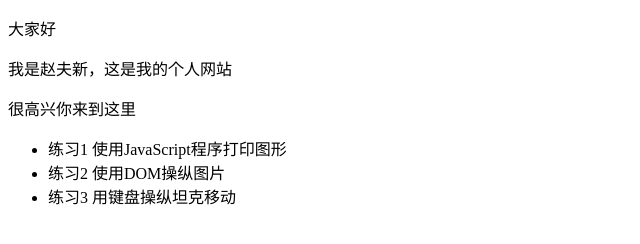
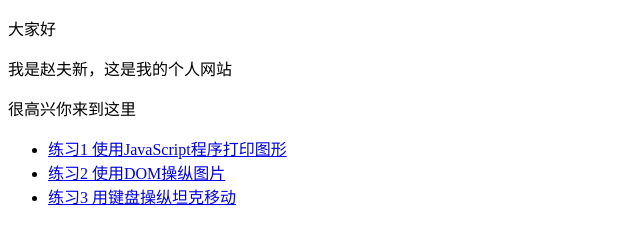
Before and after one commit to ufelderb/zhaofuxin000, a plain HTML site: page index.html in a window 1280 px wide. Shown: the whole page, without its empty margins (0-640 px from the left). Drawn offline with Linux system fonts and the light colour scheme.

Commit message:
update index.html.
Signed-off-by: uf <2458344874@qq.com>

```diff
--- a/index.html
+++ b/index.html
@@ -1,17 +1,21 @@
 <!DOCTYPE html>
-<html>
+<html lang="zh-CN">
 <head>
     <meta charset="UTF-8">
-        <title></title>
+    <meta name="viewport" content="width=device-width, initial-scale=1.0">
+    <title>赵夫新的个人网站</title>
 </head>
 <body>
+
 <p>大家好</p>
 <p>我是赵夫新，这是我的个人网站</p>
 <p>很高兴你来到这里</p>
 
 <ul>
-        <li><a href="https://yourwebsite.com"></a>练习1 使用JavaScript程序打印图形</li>
-        <li><a href="https://yourwebsite.com"></a>练习2 使用DOM操纵图片</li>
-        <li><a href="https://yourwebsite.com"></a>练习3 用键盘操纵坦克移动</li>
+  <li><a href="https://yourwebsite.com">练习1 使用JavaScript程序打印图形</a></li>
+  <li><a href="https://yourwebsite.com">练习2 使用DOM操纵图片</a></li>
+  <li><a href="https://yourwebsite.com">练习3 用键盘操纵坦克移动</a></li>
+</ul>
+
 </body>
 </html>
```
Lines whose indentation alone changed are shown as unchanged.
